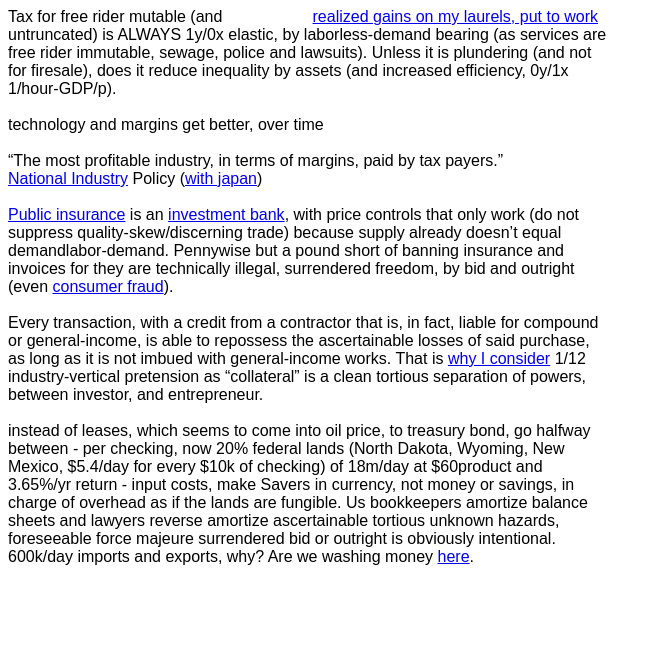
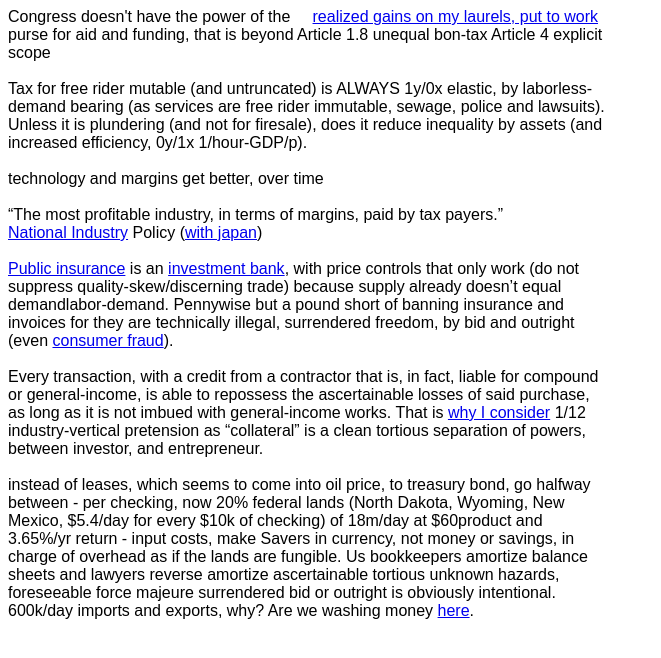
Before and after one commit to NickCarducci/analsolutions.net, a React (Create React App) app: page / in a window 1280 px wide. Shown: the top 658 px of the page, without its empty margins (0-661 px from the left). Built offline with nearby package versions, Linux system fonts and the light colour scheme; a web font is replaced by a local one.

Commit message:
Update App.js

```diff
--- a/src/App.js
+++ b/src/App.js
@@ -129,6 +129,10 @@
         >
           realized gains on my laurels, put to work
         </a>
+        Congress doesn't have the power of the purse for aid and funding, that
+        is beyond Article 1.8 unequal bon-tax Article 4 explicit scope
+        <br />
+        <br />
         Tax for free rider mutable (and untruncated) is ALWAYS 1y/0x elastic, by
         laborless-demand bearing (as services are free rider immutable, sewage,
         police and lawsuits). Unless it is plundering (and not for firesale),
```
